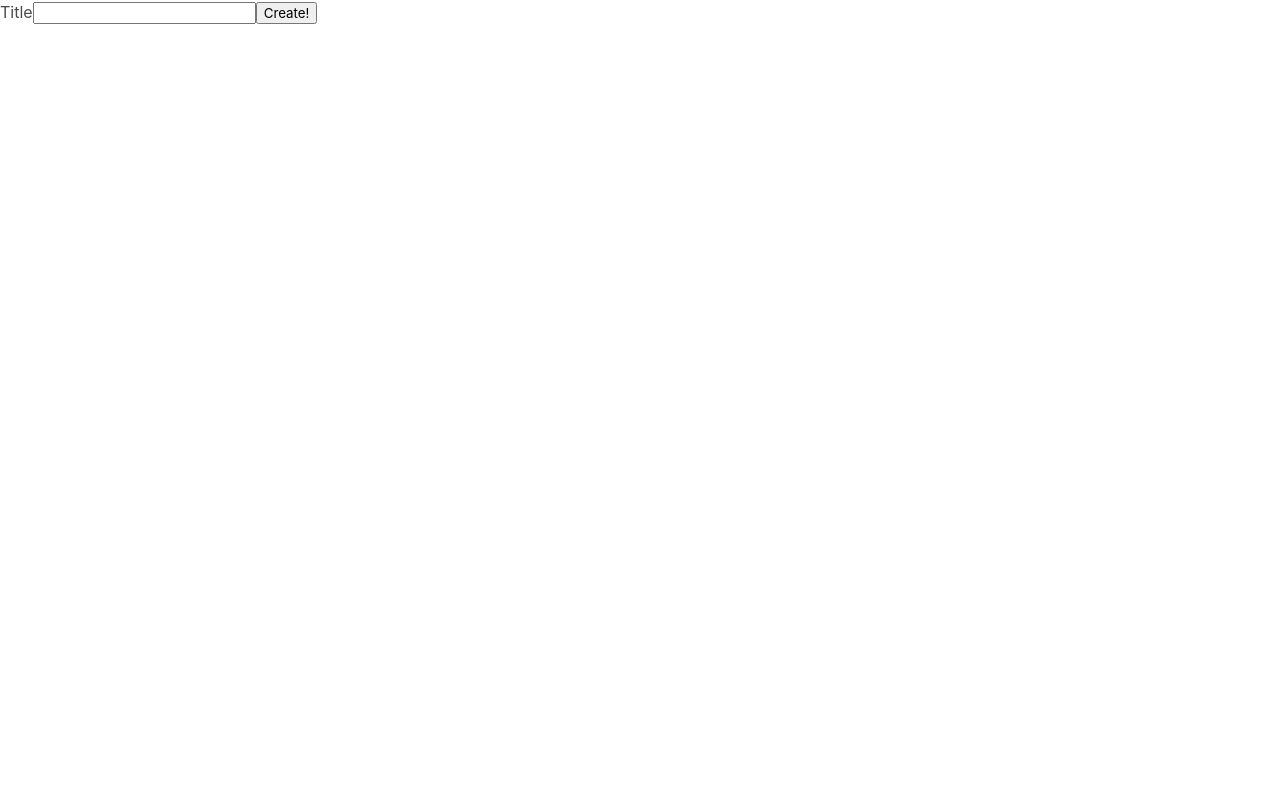
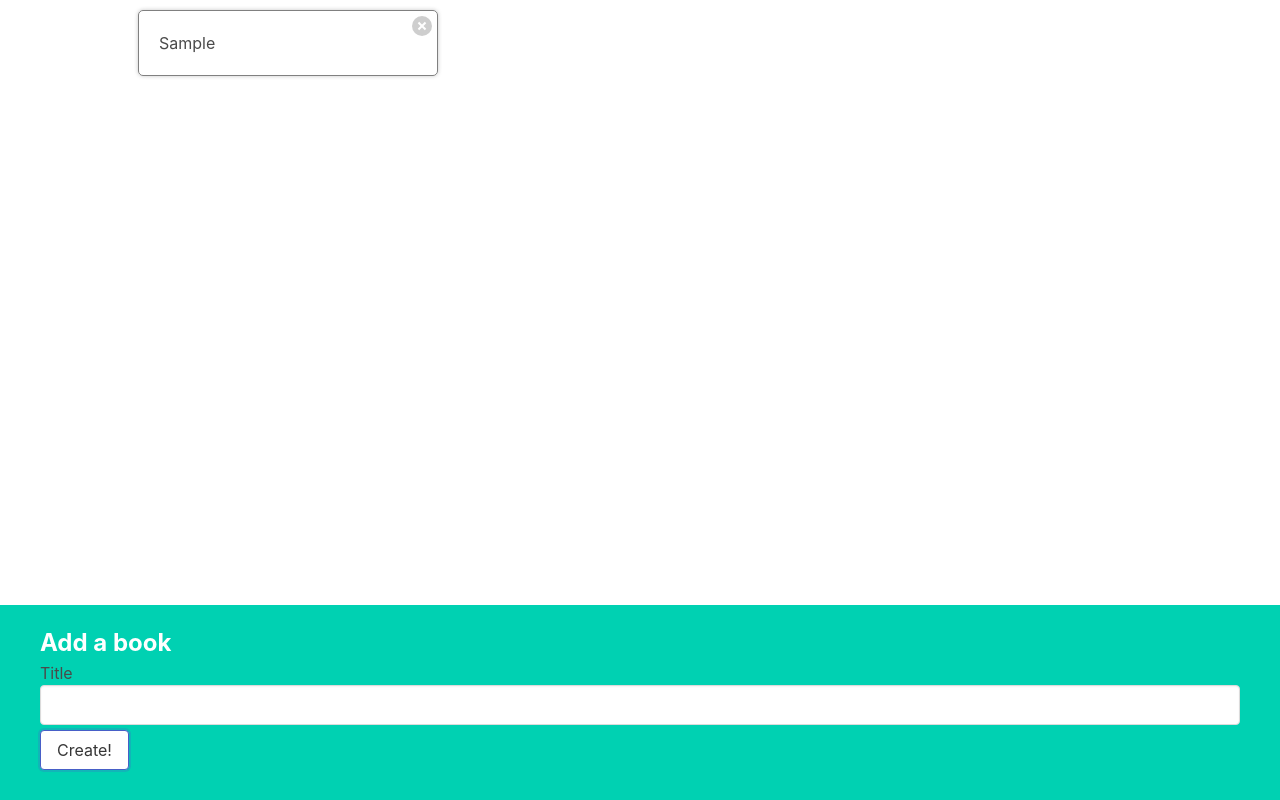
Before and after one commit to anateii/books, a React (Create React App) app in the folder books/: page / in a window 1280 px wide. Both pictures are taken after typing "Sample" into the empty fields and a click on the button "Create!". Built offline with nearby package versions, Linux system fonts and the light colour scheme.

Commit message:
Added logic for adding and removing books

```diff
--- a/books/src/App.js
+++ b/books/src/App.js
@@ -1,18 +1,37 @@
 import React from "react";
 import { useState } from "react";
 import BookCreate from "./components/BookCreate";
+import BookList from "./components/BookList";
 
 function App() {
-  const [book, setBook] = useState([]);
+  const [books, setBooks] = useState([]);
 
   const addBook = (title) => {
     console.log("Add Book with title: ", title);
+
+    const getRandomId = Math.round(Math.random() * 9999);
+    const updatedBooks = [...books, { id: getRandomId, title: title }];
+    //1.Create new array (updated books)
+    //2.Coppy all the elements from old array (...books)
+    //3. Add new book into the array
+    //4. Update our books array with setBooks(udpdatedBooks), new state
+
+    setBooks(updatedBooks);
+  };
+
+  const deleteBookById = (id) => {
+    const updatedBooks = books.filter((book) => {
+      return book.id !== id;
+    });
+
+    setBooks(updatedBooks);
   };
 
   return (
-    <>
+    <div className="app">
+      <BookList books={books} onDelete={deleteBookById} />
       <BookCreate onClickButton={addBook} />
-    </>
+    </div>
   );
 }
 
--- a/books/src/components/BookCreate.js
+++ b/books/src/components/BookCreate.js
@@ -14,13 +14,14 @@ function BookCreate({ onClickButton }) {
   };
 
   return (
-    <>
+    <div className="book-create">
+      <h3>Add a book</h3>
       <form onSubmit={handleSubmit}>
         <label>Title</label>
-        <input value={title} onChange={handleChange} />
-        <button>Create!</button>
+        <input className="input" value={title} onChange={handleChange} />
+        <button className="button">Create!</button>
       </form>
-    </>
+    </div>
   );
 }
 
--- a/books/src/components/BookList.js
+++ b/books/src/components/BookList.js
@@ -1,7 +1,12 @@
 import React from "react";
+import BookShow from "./BookShow.js";
 
-function BookList() {
-  return <div>BookList</div>;
+function BookList({ books, onDelete }) {
+  const renderedBooks = books.map((book) => {
+    return <BookShow onDelete={onDelete} key={books.id} book={book} />;
+  });
+
+  return <div className="book-list">{renderedBooks}</div>;
 }
 
 export default BookList;
--- a/books/src/components/BookShow.js
+++ b/books/src/components/BookShow.js
@@ -1,7 +1,16 @@
 import React from "react";
 
-function BookShow() {
-  return <div>BookShow</div>;
+function BookShow({ book, onDelete }) {
+  return (
+    <div className="book-show">
+      {book.title}
+      <div className="actions">
+        <button className="delete" onClick={() => onDelete(book.id)}>
+          Delete
+        </button>
+      </div>
+    </div>
+  );
 }
 
 export default BookShow;
```
